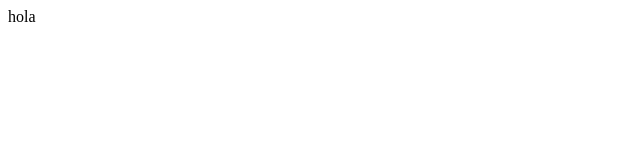
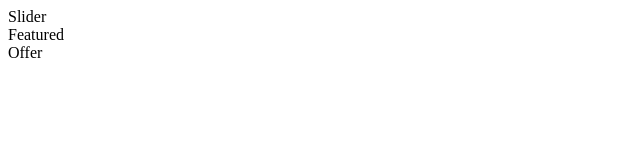
Before and after one commit to Santii05-C/restaurant, a Next.js app: page / in a window 1280 px wide. Shown: the top 160 px of the page, without its empty margins (0-640 px from the left). Built offline with nearby package versions, Linux system fonts and the light colour scheme.

Commit message:
last commit

```diff
--- a/src/app/page.tsx
+++ b/src/app/page.tsx
@@ -1,5 +1,13 @@
-import Image from "next/image";
+import Featured from "@/components/Featured";
+import Offer from "@/components/Offer";
+import Slider from "@/components/Slider";
 
 export default function Home() {
-  return <main>hola</main>;
+  return (
+    <main>
+      <Slider />
+      <Featured />
+      <Offer />
+    </main>
+  );
 }
--- /dev/null
+++ b/src/components/Featured.tsx
@@ -0,0 +1,7 @@
+import React from "react";
+
+const Featured = () => {
+  return <div>Featured</div>;
+};
+
+export default Featured;
--- a/src/components/Navbar.tsx
+++ b/src/components/Navbar.tsx
@@ -7,7 +7,7 @@ import Image from "next/image";
 const Navbar = () => {
   const user = false;
   return (
-    <div className="h-12 text-red-500 p-4 flex items-center justify-between border-b-2 border-b-red-500 uppercase md:h-24 lg:px-20 lx:px-40">
+    <div className="h-12 text-red-500 p-4 flex items-center justify-between border-b-2 border-b-red-500 uppercase md:h-24 lg:px-20 xl:px-40">
       {/* LEFT LINKS */}
       <div className="hidden md:flex gap-4 flex-1">
         <Link href="/">HomePage</Link>
--- /dev/null
+++ b/src/components/Offer.tsx
@@ -0,0 +1,7 @@
+import React from "react";
+
+const Offer = () => {
+  return <div>Offer</div>;
+};
+
+export default Offer;
--- /dev/null
+++ b/src/components/Slider.tsx
@@ -0,0 +1,7 @@
+import React from "react";
+
+const Slider = () => {
+  return <div>Slider</div>;
+};
+
+export default Slider;
```
Also changed, not shown: src/components/Footer.tsx (+5 -3 lines).
